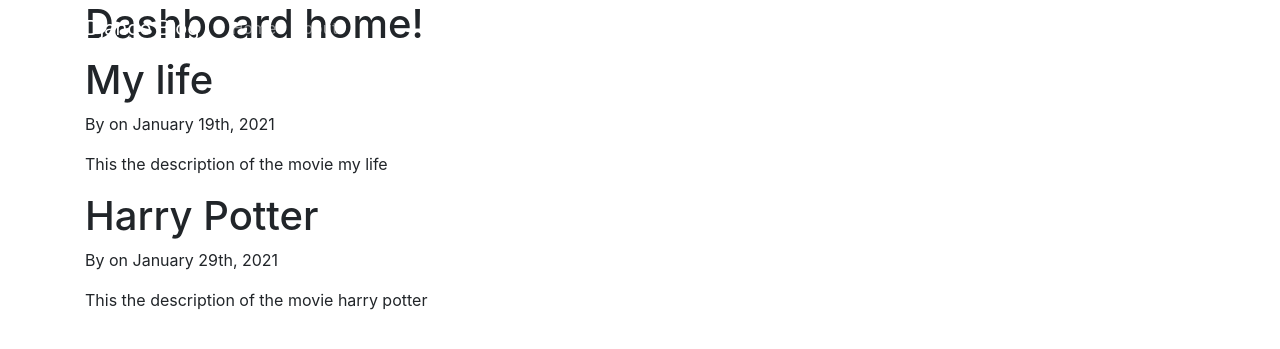
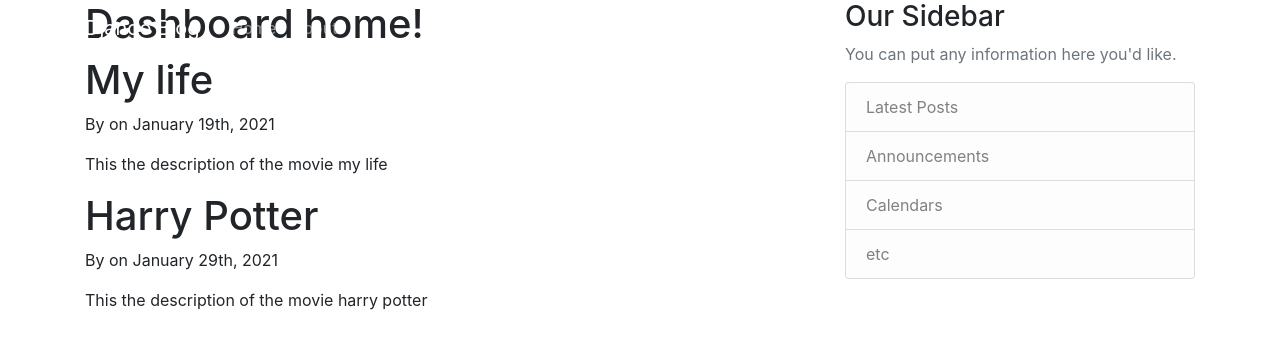
Before and after one commit to AnirudhAchal/Movie_Management_System, a Django app: page / in a window 1280 px wide. Shown: the top 349 px of the page. Run offline with Django 3.2, Linux system fonts and the light colour scheme; some libraries are stand-ins or nearby versions.

Commit message:
basic content template added

```diff
--- a/Movie_Management_System/dashboard/templates/dashboard/base.html
+++ b/Movie_Management_System/dashboard/templates/dashboard/base.html
@@ -36,9 +36,26 @@
      </nav>
     </header>
 
-    <div class='container'>
-      {% block content %}{% endblock %}
-    </div>
+    <main role="main" class="container">
+      <div class="row">
+        <div class="col-md-8">
+          {% block content %}{% endblock %}
+        </div>
+        <div class="col-md-4">
+          <div class="content-section">
+            <h3>Our Sidebar</h3>
+            <p class='text-muted'>You can put any information here you'd like.
+              <ul class="list-group">
+                <li class="list-group-item list-group-item-light">Latest Posts</li>
+                <li class="list-group-item list-group-item-light">Announcements</li>
+                <li class="list-group-item list-group-item-light">Calendars</li>
+                <li class="list-group-item list-group-item-light">etc</li>
+              </ul>
+            </p>
+          </div>
+        </div>
+      </div>
+    </main>
 
     <!-- Optional JavaScript -->
     <!-- jQuery first, then Popper.js, then Bootstrap JS -->
```
